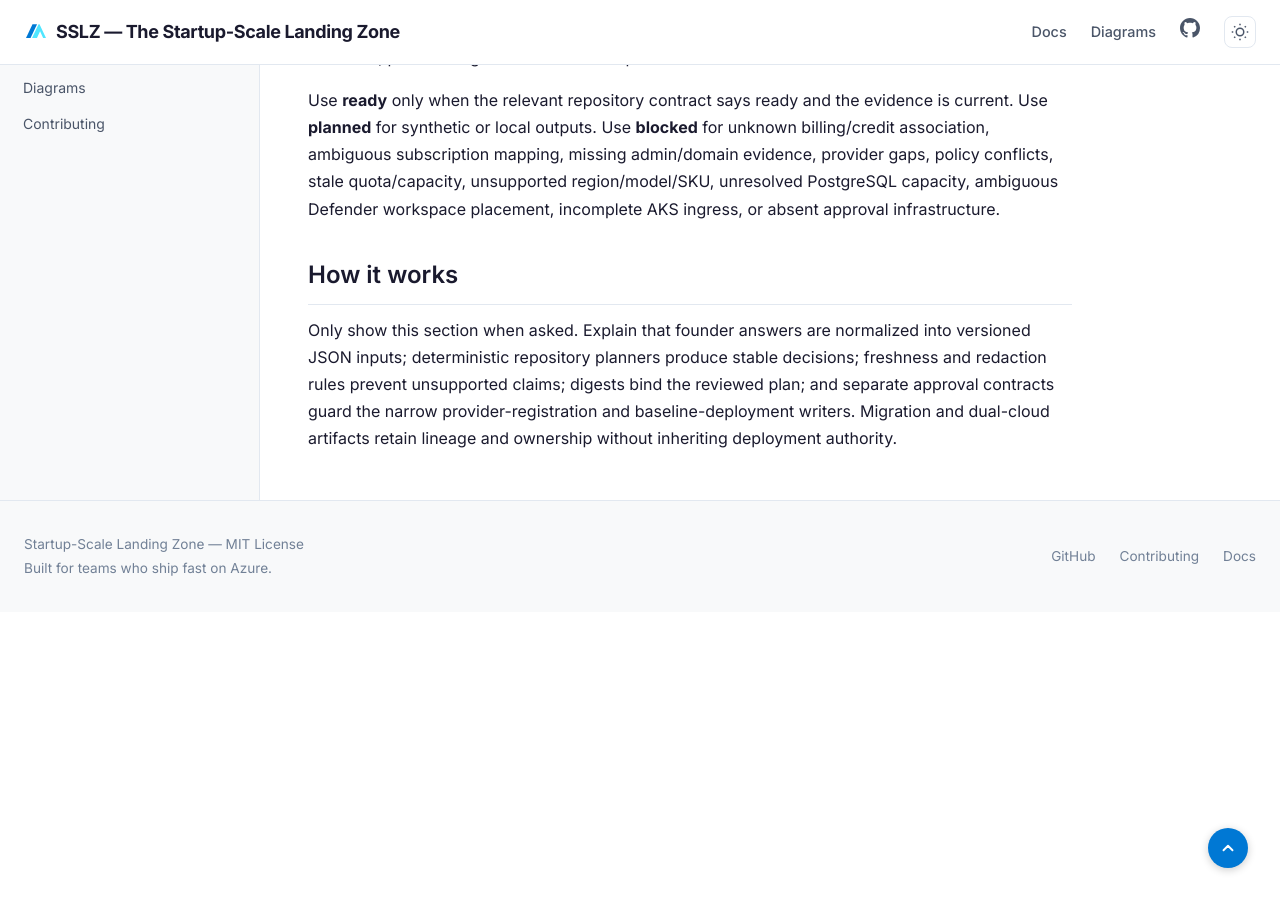
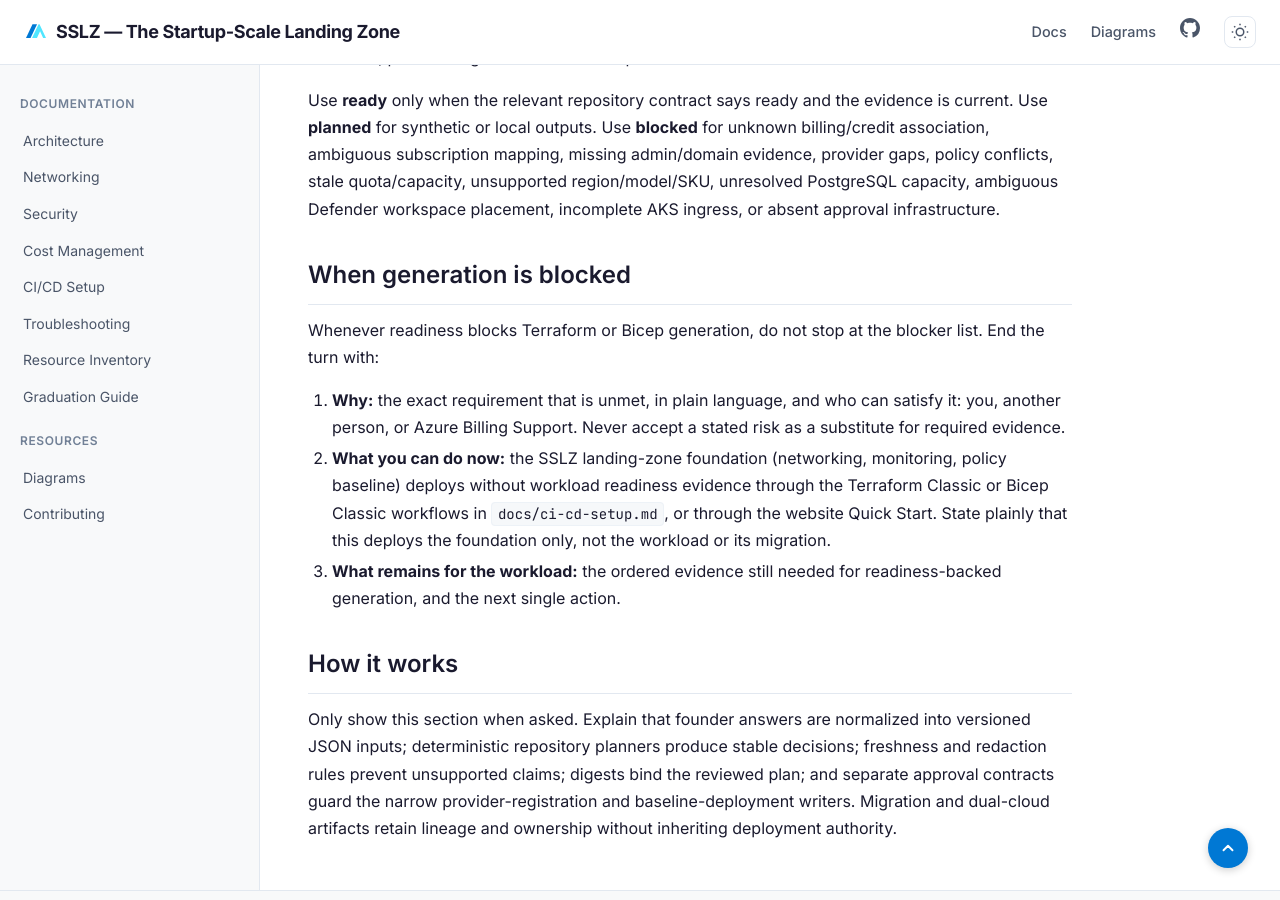
Before and after one commit to ricmmartins/sslz, a Jekyll site: the page built from agent/adapters/codex-sslz-agent.md, in a window 1280 px wide and 900 px high, scrolled down 11248 px. Built offline with Jekyll 4.4.1, drawn with Linux system fonts in a browser that asks for light colours; our own code applies the rules of GitHub Pages for plain Markdown files.

Commit message:
Agent: always offer next paths when generation is blocked; preflight summary separates blockers from deferred (#105)

```diff
--- a/agent/adapters/codex-sslz-agent.md
+++ b/agent/adapters/codex-sslz-agent.md
@@ -289,6 +289,19 @@
 unresolved PostgreSQL capacity, ambiguous Defender workspace placement, incomplete AKS ingress, or absent approval
 infrastructure.
 
+## When generation is blocked
+
+Whenever readiness blocks Terraform or Bicep generation, do not stop at the blocker list. End the turn with:
+
+1. **Why:** the exact requirement that is unmet, in plain language, and who can satisfy it: you, another person, or
+   Azure Billing Support. Never accept a stated risk as a substitute for required evidence.
+2. **What you can do now:** the SSLZ landing-zone foundation (networking, monitoring, policy baseline) deploys without
+   workload readiness evidence through the Terraform Classic or Bicep Classic workflows in `docs/ci-cd-setup.md`, or
+   through the website Quick Start. State plainly that this deploys the foundation only, not the workload or its
+   migration.
+3. **What remains for the workload:** the ordered evidence still needed for readiness-backed generation, and the next
+   single action.
+
 ## How it works
 
 Only show this section when asked. Explain that founder answers are normalized into versioned JSON inputs; deterministic
--- a/scripts/startup-preflight.mjs
+++ b/scripts/startup-preflight.mjs
@@ -949,6 +949,12 @@
   for (const check of result.checks) {
     console.log(`[${check.status.toUpperCase()}] ${check.id}: ${check.summary}`);
   }
+  const needsAttention = result.checks.filter((check) => ["fail", "unknown", "error"].includes(check.status));
+  const deferred = result.checks.filter((check) => check.status === "skipped");
+  console.log(
+    `\nSummary: ${needsAttention.length} need attention (these set the overall status), ` +
+      `${deferred.length} deferred to later planning (not counted as blockers here).`,
+  );
   if (result.actions.length) {
     console.log("\nActions:");
     for (const action of result.actions) {
```
Also changed, not shown: .claude/agents/sslz-agent.md, .github/agents/sslz-agent.agent.md.
